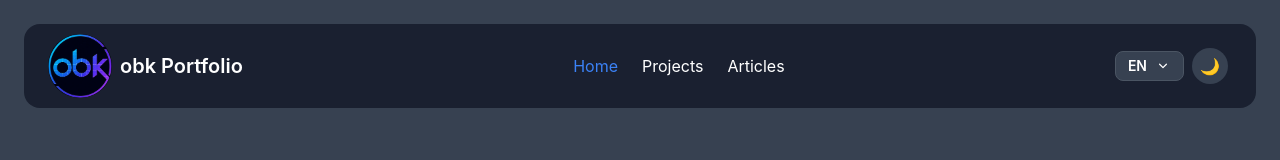
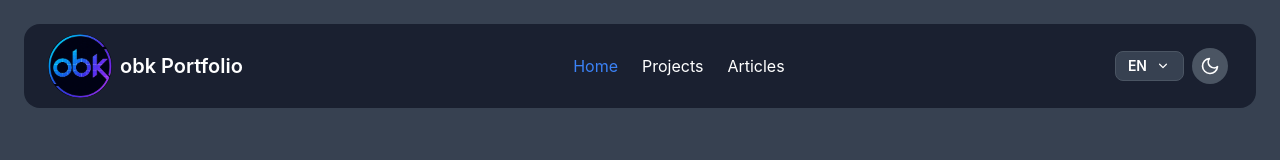
Before and after one commit to omidbolandy/obkworks, a Vue app: page / in a window 1280 px wide. Shown: the top 160 px of the page. Built offline with nearby package versions, Linux system fonts and the light colour scheme.

Commit message:
refactor(ui): optimize theme SVG icon

```diff
--- a/src/components/ThemeToggle.vue
+++ b/src/components/ThemeToggle.vue
@@ -4,10 +4,26 @@
     <button
       @click="toggleTheme"
       :aria-pressed="isDark"
-      class="h-9 w-9 flex items-center justify-center rounded-full bg-gray-200 dark:bg-gray-700 text-gray-800 dark:text-white hover:scale-105 transition"
+      class="h-9 w-9 flex items-center justify-center rounded-full bg-gray-200 dark:bg-gray-600 text-gray-800 dark:text-white hover:scale-105 transition"
       title="Toggle theme">
-      <span v-if="isDark">🌙</span>
-      <span v-else>☀️</span>
+
+      <!-- moon -->
+      <span v-if="isDark">
+        <svg xmlns="http://www.w3.org/2000/svg" class="w-5 h-5" viewBox="0 0 24 24" fill="none" stroke="currentColor" stroke-width="2" stroke-linecap="round" stroke-linejoin="round">
+          <path d="M21 12.79A9 9 0 1 1 11.21 3 7 7 0 0 0 21 12.79z"></path>
+        </svg>
+      </span>
+
+      <!-- sun -->
+      <span v-else>
+        <svg xmlns="http://www.w3.org/2000/svg" class="w-5 h-5" viewBox="0 0 24 24" fill="none" stroke="currentColor" stroke-width="2" stroke-linecap="round" stroke-linejoin="round">
+          <circle cx="12" cy="12" r="5"></circle>
+          <line x1="12" y1="1" x2="12" y2="3"></line> <line x1="12" y1="21" x2="12" y2="23"></line>
+          <line x1="4.22" y1="4.22" x2="5.64" y2="5.64"></line> <line x1="18.36" y1="18.36" x2="19.78" y2="19.78"></line>
+          <line x1="1" y1="12" x2="3" y2="12"></line> <line x1="21" y1="12" x2="23" y2="12"></line>
+          <line x1="4.22" y1="19.78" x2="5.64" y2="18.36"></line> <line x1="18.36" y1="5.64" x2="19.78" y2="4.22"></line>
+        </svg>
+      </span>
     </button>
   </div>
 </template>
```
